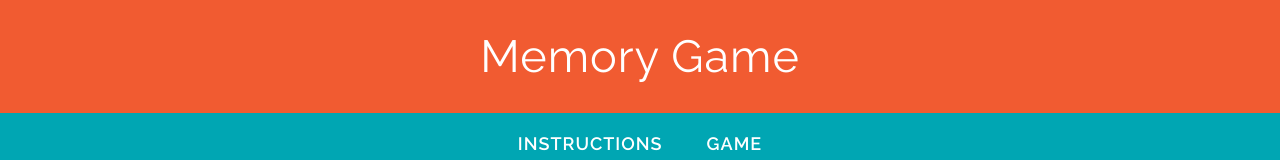
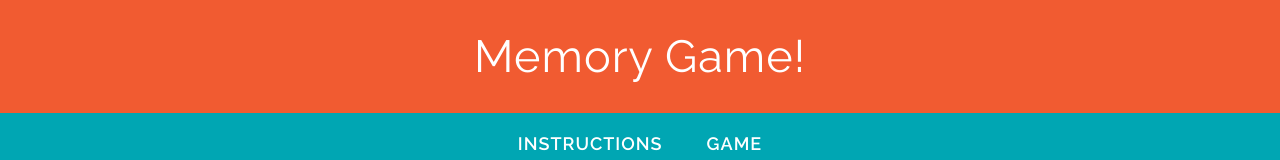
Before and after one commit to maria-christina-sevilla/wdi-fundamentals-memorygame, a plain HTML site: page index.html in a window 1280 px wide. Shown: the top 160 px of the page. Drawn offline with Linux system fonts and the light colour scheme; files that its build step writes are made by us from their sources; files whose address does not match are found by name; a web font is replaced by a local one.

Commit message:
file updated

```diff
--- a/index.html
+++ b/index.html
@@ -8,7 +8,7 @@
 
 <body>
 	<header>
-		<h1>Memory Game</h1>
+		<h1>Memory Game!</h1>
 	</header>
 
 	<nav>
```
